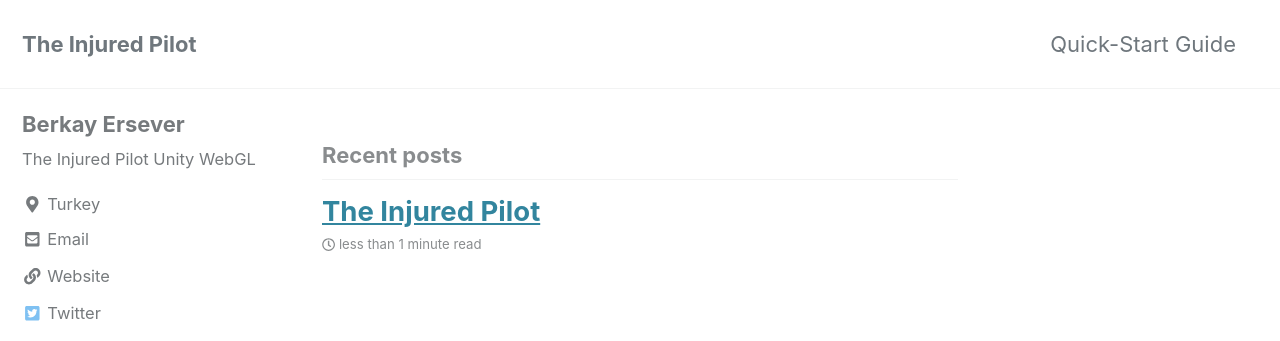
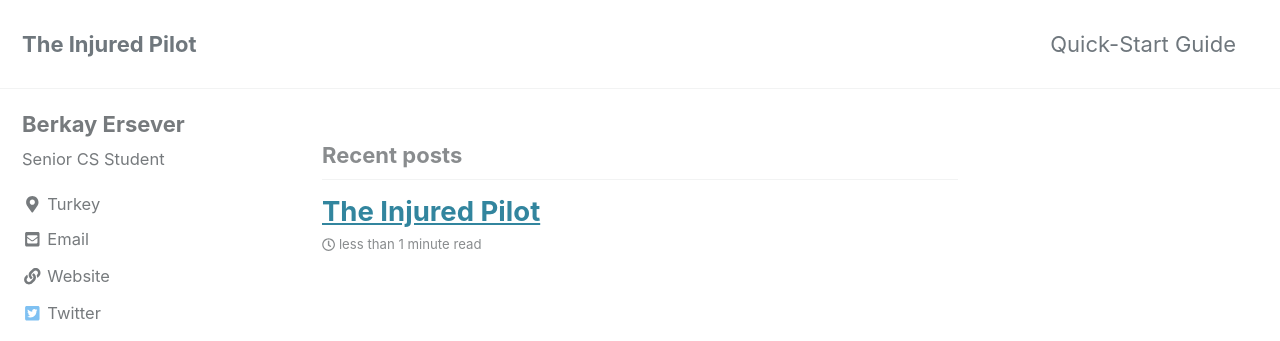
Before and after one commit to berkayersever/injured-pilot, a Jekyll site: the page built from index.html, in a window 1280 px wide. Shown: the top 341 px of the page. Built offline with Jekyll 4.4.1, drawn with Linux system fonts in a browser that asks for light colours; cached includes are drawn as plain includes; the list of posts is cut into pages by our own code.

Commit message:
Update _config.yml

```diff
--- a/_config.yml
+++ b/_config.yml
@@ -108,7 +108,7 @@ analytics:
 author:
   name             : "Berkay Ersever"
   avatar           : # path of avatar image, e.g. "/assets/images/bio-photo.jpg"
-  bio              : "The Injured Pilot Unity WebGL"
+  bio              : "Senior CS Student"
   location         : "Turkey"
   email            :
   links:
```
